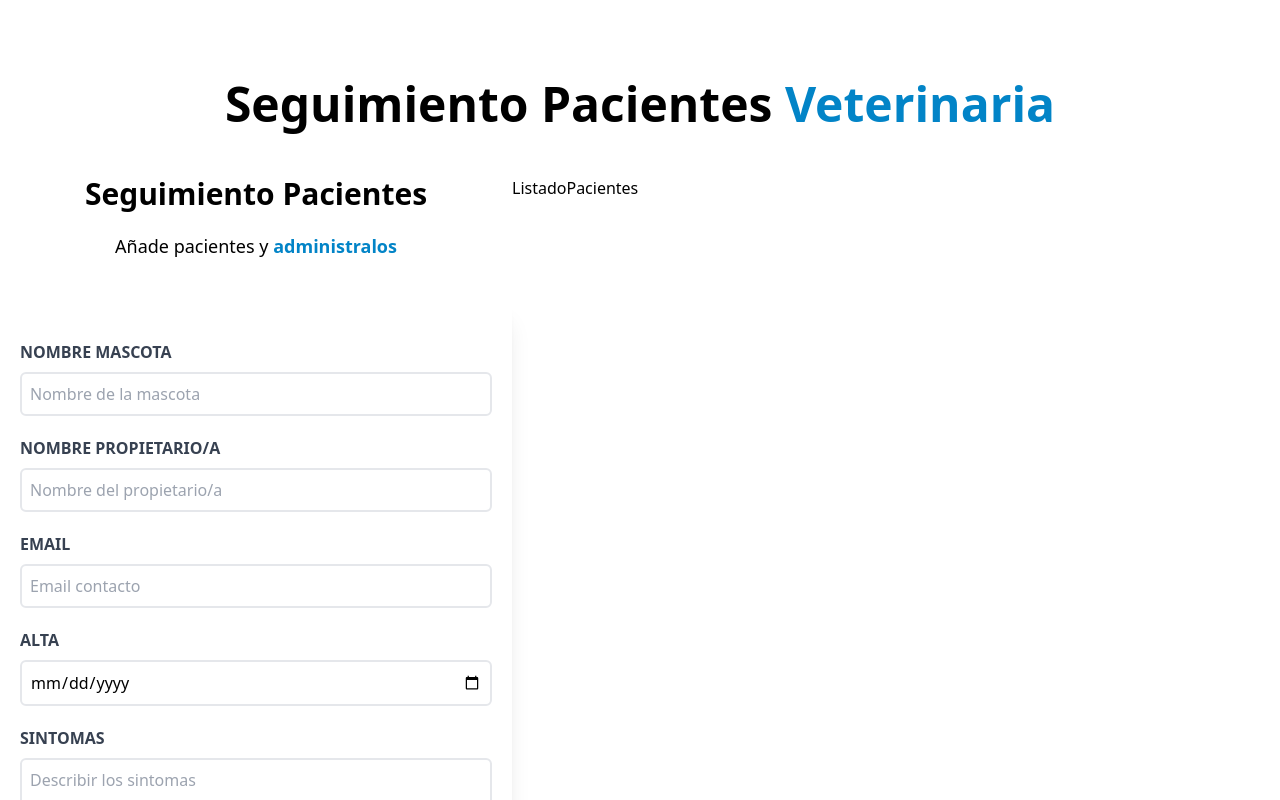
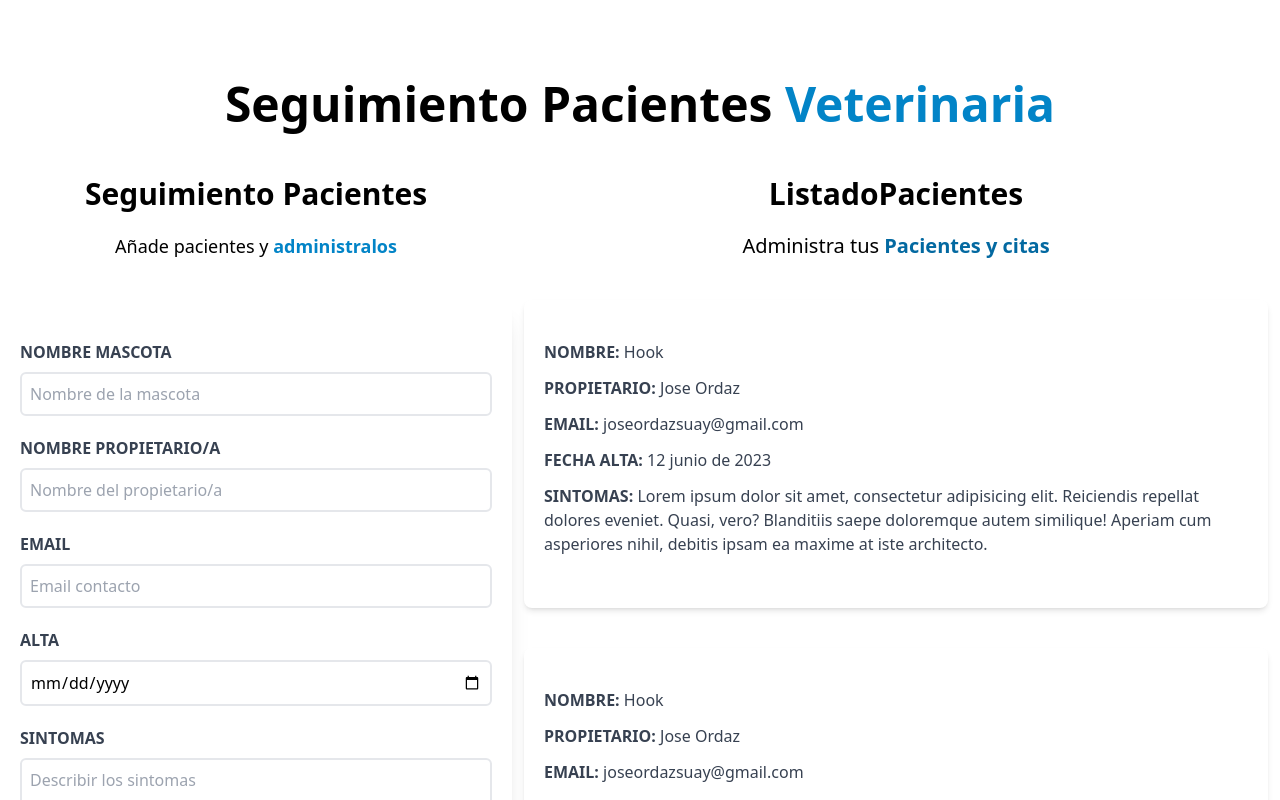
Before and after one commit to JoseOrdaz/citas-react, a React app: page / in a window 1280 px wide. Shown: the top 800 px of the page. Built offline with nearby package versions, Linux system fonts and the light colour scheme; the HTML template or start-up script is replaced by a standard one.

Commit message:
añadir componente pacientes

```diff
--- a/src/components/ListadoPacientes.jsx
+++ b/src/components/ListadoPacientes.jsx
@@ -1,9 +1,22 @@
+import Paciente from "./Paciente"
 const ListadoPacientes = () => {
   return (
-    <div className="md:w-1/2 lg:w-3/5">
+    <div className="md:w-1/2 lg:w-3/5 md:h-screen overflow-y-scroll">
 
-    <h2>ListadoPacientes</h2>
+    <h2 className="font-black text-center text-3xl">ListadoPacientes</h2>
+    <p className="text-xl mt-5 mb-10 text-center">
+        Administra tus {" "}
+        <span className="text-sky-700 font-bold">Pacientes y citas</span>
+    </p>
+    <Paciente />
+    <Paciente />
+    <Paciente />
+    <Paciente />
+    <Paciente />
+
+
     </div>
+
   )
 }
 
--- /dev/null
+++ b/src/components/Paciente.jsx
@@ -0,0 +1,24 @@
+const Paciente = () => {
+  return (
+    <div className="mt-10 bg-white shadow-md m-3 px-5 py-10 rounded-lg">
+    <p className="font-bold mb-3 text-gray-700 uppercase">Nombre:{" "}
+         <span className=" font-normal normal-case">Hook</span>
+     </p>
+     <p className="font-bold mb-3 text-gray-700 uppercase">Propietario:{" "}
+         <span className=" font-normal normal-case">Jose Ordaz</span>
+     </p>
+     <p className="font-bold mb-3 text-gray-700 uppercase">Email:{" "}
+         <span className=" font-normal normal-case">joseordazsuay@gmail.com</span>
+     </p>
+     <p className="font-bold mb-3 text-gray-700 uppercase">Fecha Alta:{" "}
+         <span className=" font-normal normal-case">12 junio de 2023</span>
+     </p>
+     <p className="font-bold mb-3 text-gray-700 uppercase">Sintomas:{" "}
+         <span className=" font-normal normal-case">Lorem ipsum dolor sit amet, consectetur adipisicing elit. Reiciendis repellat dolores eveniet. Quasi, vero? Blanditiis saepe doloremque autem similique! Aperiam cum asperiores nihil, debitis ipsam ea maxime at iste architecto.</span>
+     </p>
+
+ </div>
+  )
+}
+
+export default Paciente
```
